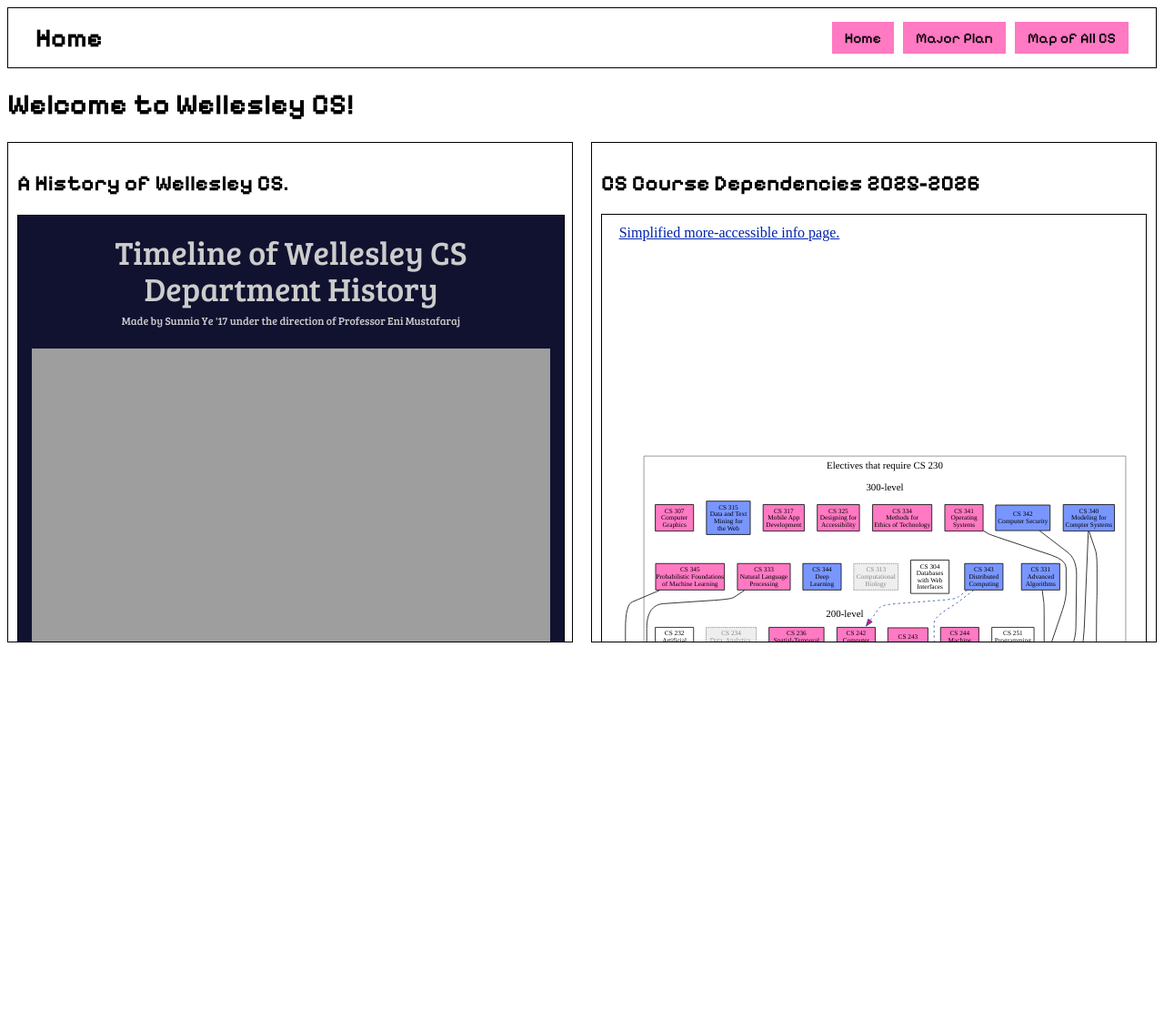
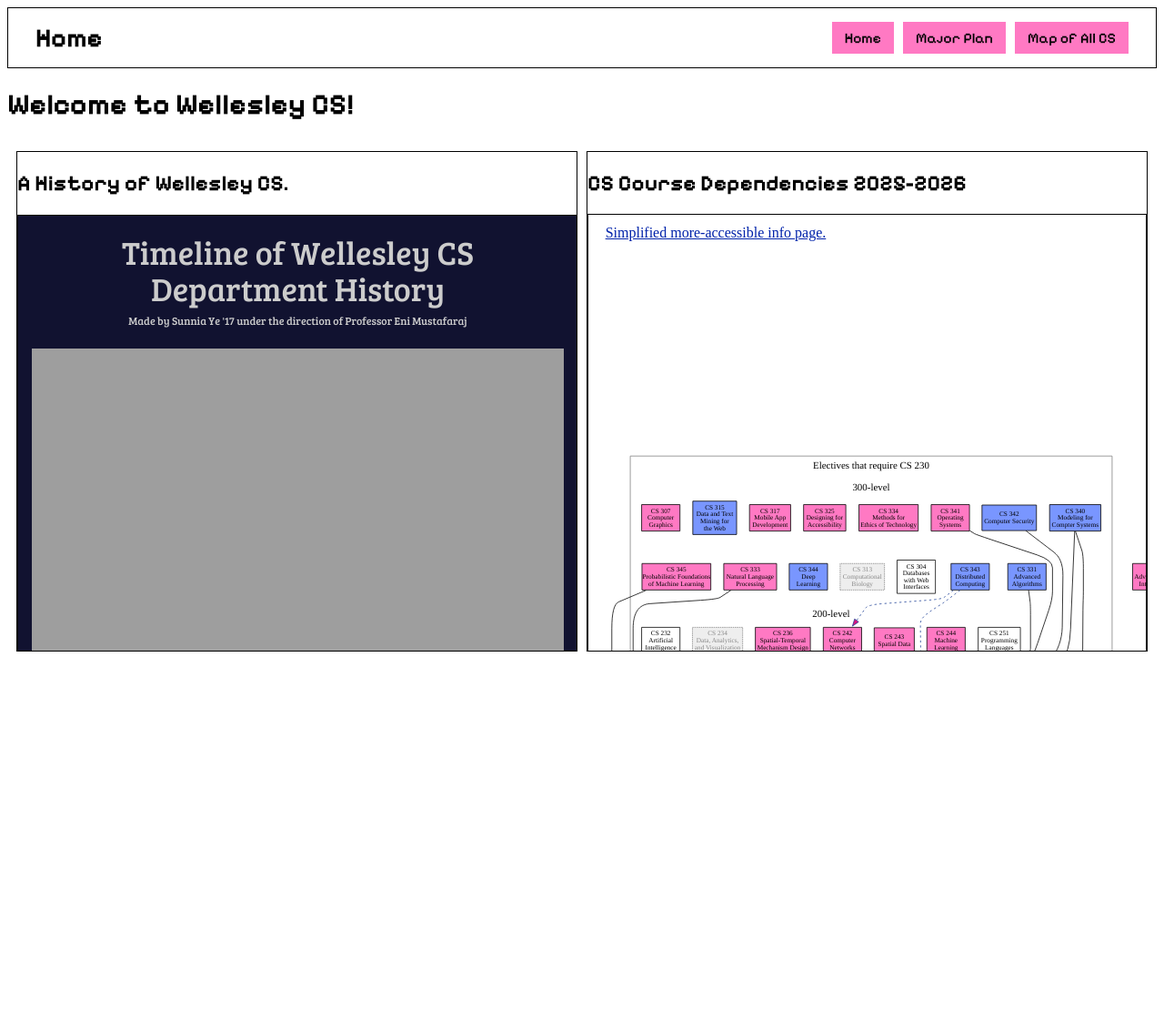
Before and after one commit to ninahowley/cs-hub, a Flask app: page / in a window 1280 px wide. Shown: the whole page at 91% size. Run offline with Flask 3, Linux system fonts and the light colour scheme; some libraries are stand-ins or nearby versions.

Commit message:
major plan ui

```diff
--- a/static/style.css
+++ b/static/style.css
@@ -16,16 +16,16 @@ body {
 .parent-container {
     display: flex;
     flex-direction: row;
-    gap: 20px;
+    gap: 10px;
+    padding: 10px;
     height:550px;
 }
 
 .child-container {
     flex: 1;
-    padding: 10px;
     border: 1px solid black;
     overflow-y: auto;
-    overflow-x: hidden;
+    overflow-x: visible;
     scrollbar-color: blue;
 }
 
```
